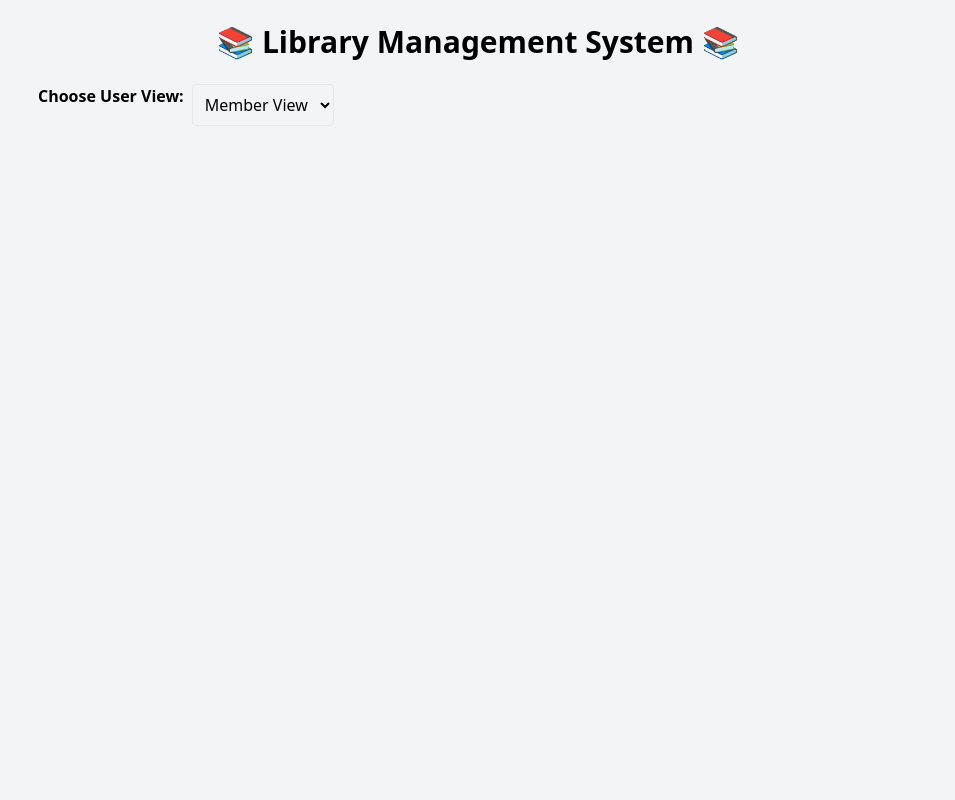
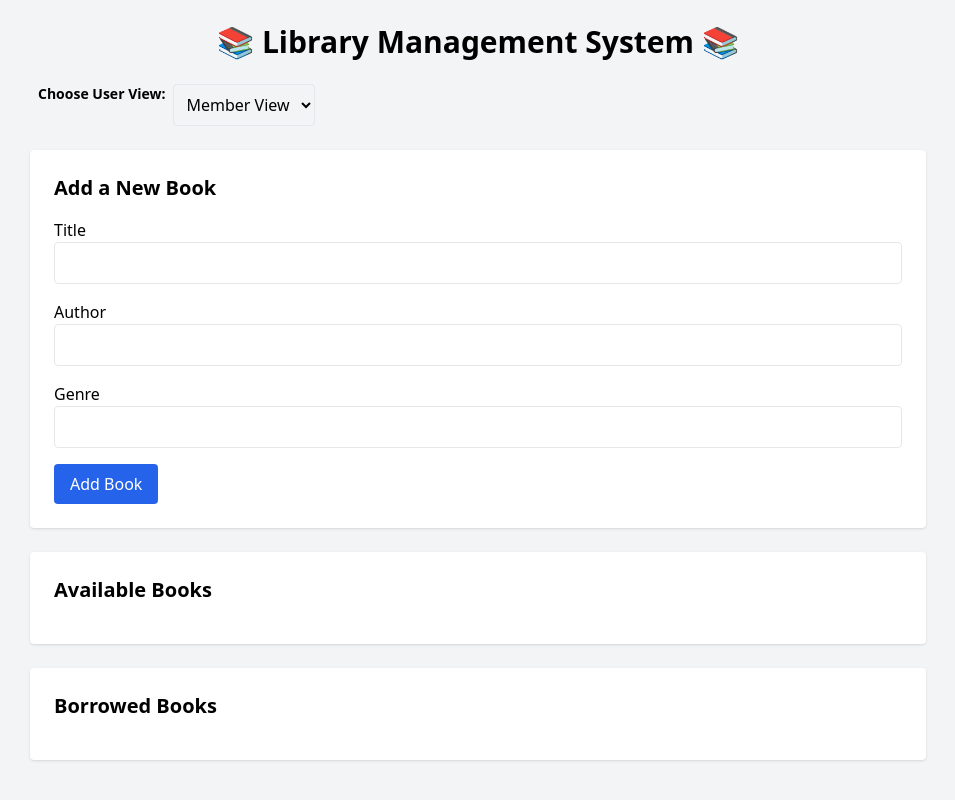
Before and after one commit to chera1606/library-management-system, a website built with Vite: page library-app/index.html in a window 1280 px wide. Shown: the whole page, without its empty margins (162-1117 px from the left). Built offline with nearby package versions, Linux system fonts and the light colour scheme.

Commit message:
Add basic HTML layout with Tailwind styling

```diff
--- a/library-app/index.html
+++ b/library-app/index.html
@@ -13,8 +13,9 @@
       <h1 class="text-3xl font-bold text-center">
         📚 Library Management System 📚
       </h1>
+
       <div class="flex flex-col xl:flex-row">
-        <label for="userSwitcher" class="block font-semibold xl:mx-2"
+        <label for="userSwitcher" class="block font-semibold text-sm xl:mx-2"
           >Choose User View:</label
         >
         <select class="border p-2 rounded" id="userSwitcher">
@@ -22,6 +23,59 @@
           <option value="admin">Admin View</option>
         </select>
       </div>
+
+      <section id="bookSection" class="bg-white p-6 rounded shadow">
+        <h2 class="text-xl font-semibold mb-4">Add a New Book</h2>
+        <form id="bookForm" class="space-y-4">
+          <div>
+            <label class="block font-medium" for="title">Title</label>
+            <input
+              type="text"
+              id="title"
+              required
+              class="w-full p-2 border rounded"
+            />
+          </div>
+          <div>
+            <label class="block font-medium" for="author">Author</label>
+            <input
+              type="text"
+              id="author"
+              required
+              class="w-full p-2 border rounded"
+            />
+          </div>
+          <div>
+            <label class="block font-medium" for="genre">Genre</label>
+            <input
+              type="text"
+              id="genre"
+              required
+              class="w-full p-2 border rounded"
+            />
+          </div>
+          <button
+            type="submit"
+            class="bg-blue-600 text-white px-4 py-2 rounded cursor-pointer"
+          >
+            Add Book
+          </button>
+        </form>
+      </section>
+
+      <!--Available Books-->
+
+      <section id="availableSection" class="bg-white p-6 rounded shadow">
+        <h1 class="text-xl font-semibold mb-4">Available Books</h1>
+        <ul id="bookList" class="space-y-2"></ul>
+      </section>
+
+      <!--Borrowed Books-->
+
+      <section id="borrowedSection" class="bg-white p-6 rounded shadow">
+        <h1 class="text-xl font-semibold mb-4">Borrowed Books</h1>
+        <ul id="borrowedList" class="space-y-2"></ul>
+      </section>
     </div>
   </body>
 </html>
```
